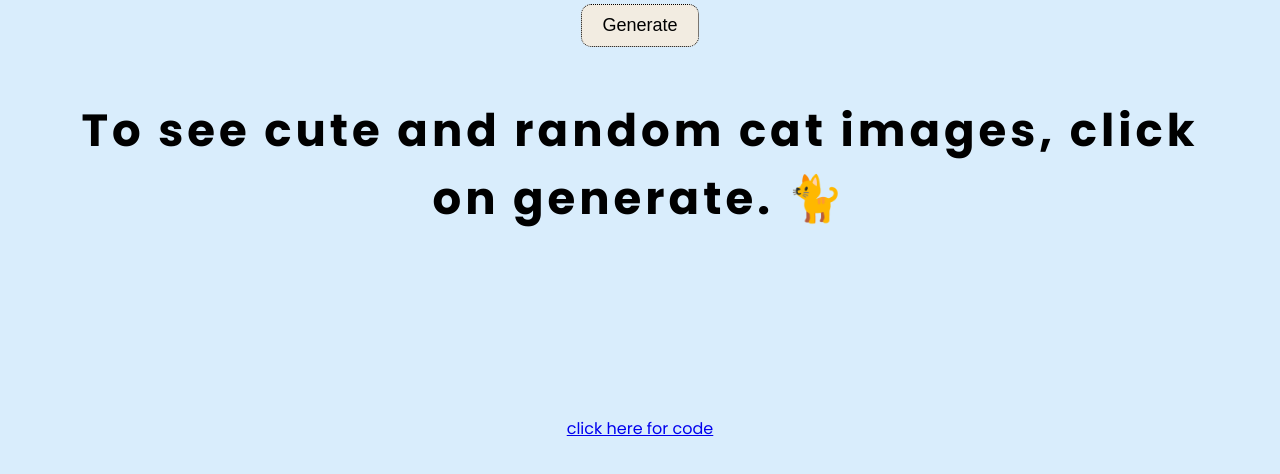
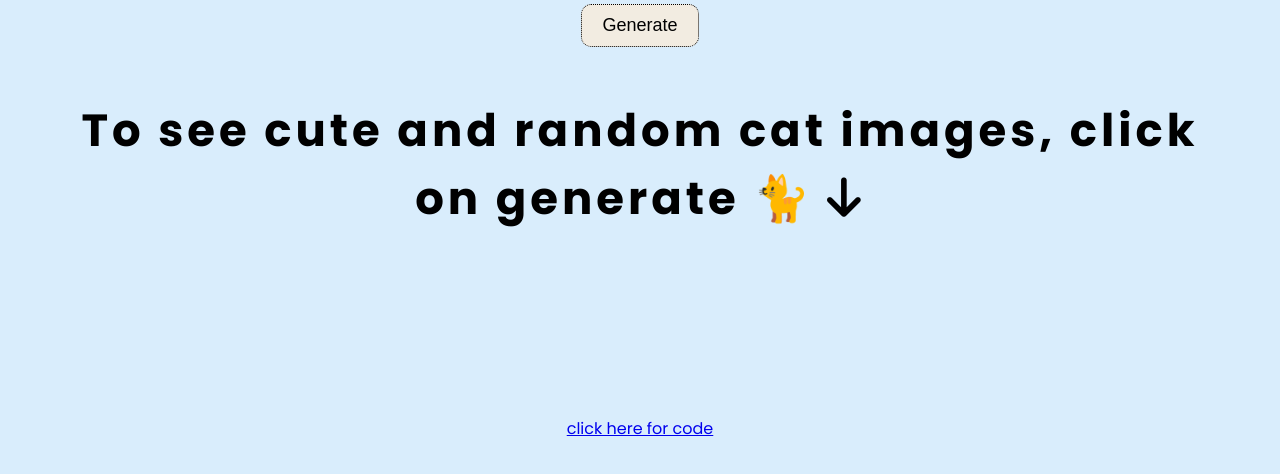
Before and after one commit to RAM844/Cat-image-generator-, a plain HTML site: page index.html in a window 1280 px wide. Shown: the part 292-766 px from the top of the page. Drawn offline with Linux system fonts and the light colour scheme; a web font is replaced by a local one.

Commit message:
added font awesome icons in the heading

```diff
--- a/index.html
+++ b/index.html
@@ -5,8 +5,12 @@
     <meta http-equiv="X-UA-Compatible" content="IE=edge">
     <meta name="viewport" content="width=device-width, initial-scale=1.0">
     <title>Cat</title>
+    <!-- css page link -->
     <link rel="stylesheet" href="./CSS/style.css">
+    <!-- icon link -->
     <link rel="shortcut icon" href="./assets/cat-img.png" type="image/x-icon">
+    <!-- font awesome kit link  -->
+    <script src="https://kit.fontawesome.com/4d19f28300.js" crossorigin="anonymous"></script>
 </head>
 <body>
     <div class="left-col">
@@ -20,7 +24,7 @@
     onclick="document.getElementById('sound1').play();">
     Generate
     </button>
-        <h1>  To see cute and random cat images, click on generate. 🐈</h1>
+        <h1>  To see cute and random cat images, click on generate 🐈 <i class="fa-solid fa-arrow-down"></i></h1>
 
     <audio id="sound1" src="./assets/Cute-cat-meow-sound.mp3" preload="auto"></audio>
     </div>
```
